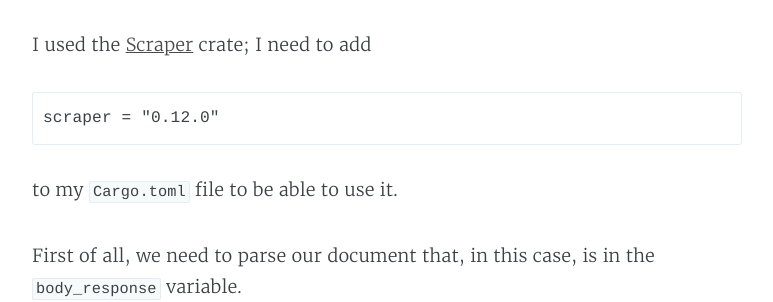
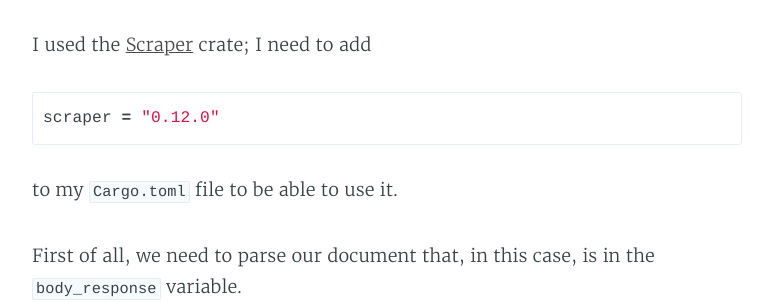
Before and after one commit to dlion/domenicoluciani, a Jekyll site: the page built from _posts/2021-04-30-save-5-minutes-web-scraping-with-rust.md, in a window 1280 px wide and 900 px high, scrolled down 3149 px. Shown: the part 151-453 px from the top of the window, without its empty margins (253-1026 px from the left). Built offline with Jekyll 4.4.1, drawn with Linux system fonts in a browser that asks for light colours; some web fonts are replaced; some of the changed text lies outside the part shown.

Commit message:
Add more color

````diff
--- a/_posts/2021-04-30-save-5-minutes-web-scraping-with-rust.md
+++ b/_posts/2021-04-30-save-5-minutes-web-scraping-with-rust.md
@@ -22,7 +22,7 @@
 
 I used the [reqwest](https://crates.io/crates/reqwest) crave; I just need to add
 
-```
+```toml
 reqwest = { version = "0.11", features = ["blocking", "cookies"] }
 ```
 
@@ -61,7 +61,7 @@
 
 I used the [Scraper](https://crates.io/crates/scraper) crate; I need to add
 
-```
+```toml
 scraper = "0.12.0"
 ```
 
@@ -88,7 +88,7 @@
 
 Then a bit of text manipulation:
 
-```
+```rust
 span_text.split("hasta").nth(1)
     .expect("Can't get the expiration date correctly")
     .trim_start().to_string()
````
Also changed, not shown: other parts of _posts/2021-04-30-save-5-minutes-web-scraping-with-rust.md (+1 -3 lines).
